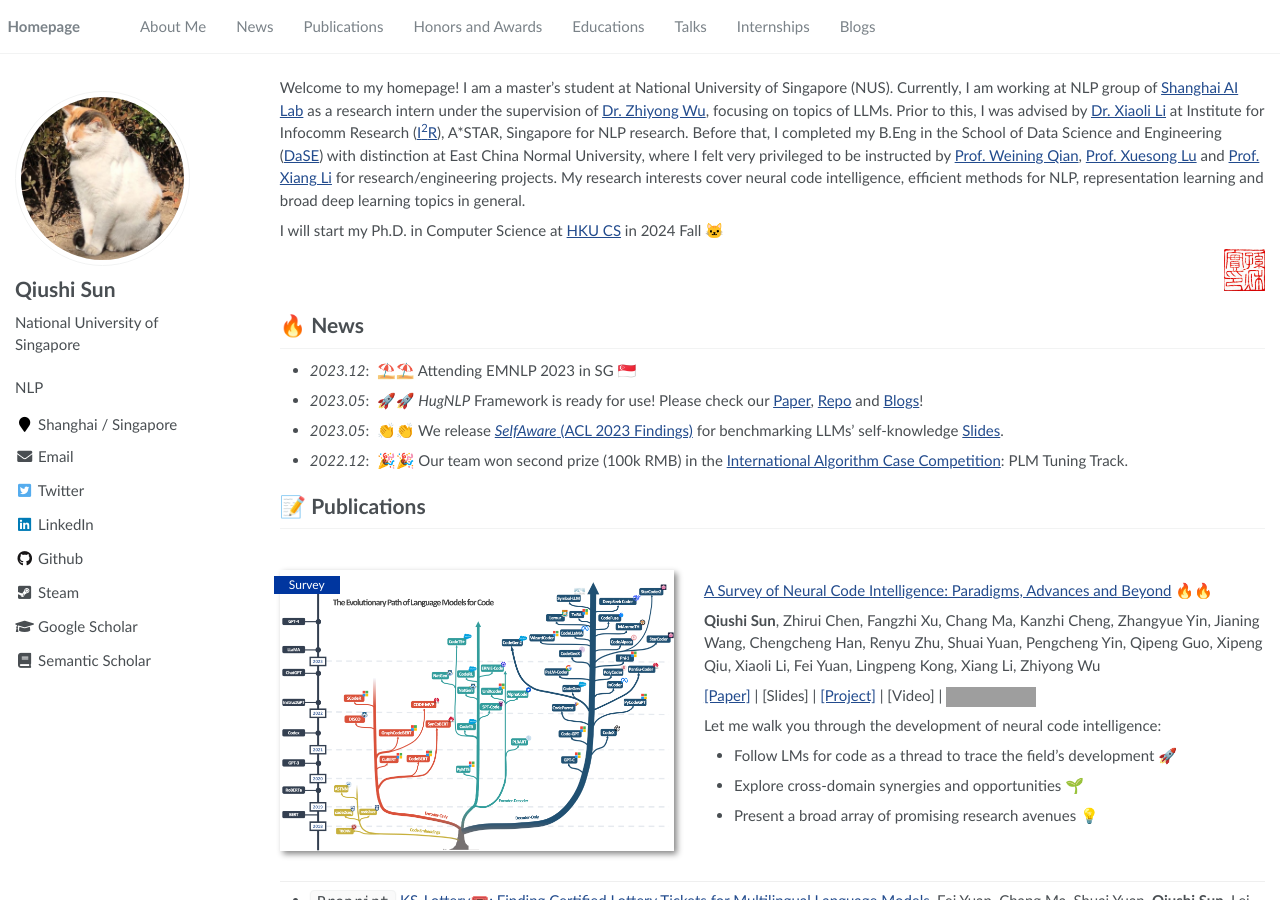
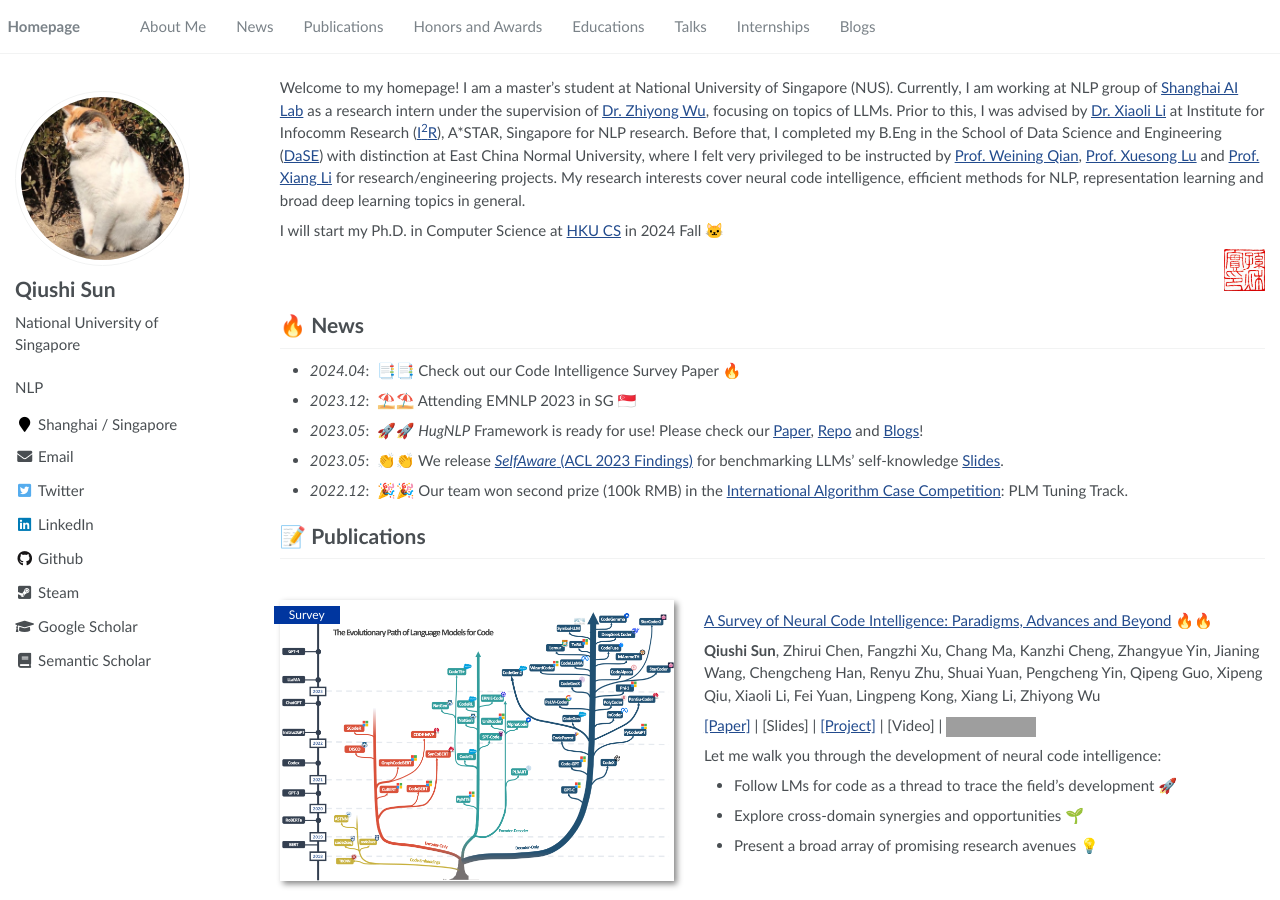
Before and after one commit to lixiang3776/lixiang3776.github.io, a Jekyll site: the page built from _pages/about.md, in a window 1280 px wide and 900 px high. Built offline with Jekyll 4.4.1, drawn with Linux system fonts in a browser that asks for light colours; grey boxes are pictures that could not be loaded.

Commit message:
update: codelm-trees

```diff
--- a/_pages/about.md
+++ b/_pages/about.md
@@ -30,6 +30,7 @@ I will start my Ph.D. in Computer Science at [HKU CS](https://www.cs.hku.hk/) in
 <img src='./images/qiushi-seal.jpg' style='width: 2.75em;'>
 </div>
 # 🔥 News
+- *2024.04*: &nbsp;📑📑 Check out our Code Intelligence Survey Paper 🔥
 - *2023.12*: &nbsp;⛱️⛱️ Attending EMNLP 2023 in SG 🇸🇬
 - *2023.05*: &nbsp;🚀🚀 *HugNLP* Framework is ready for use! Please check our [Paper](https://arxiv.org/abs/2302.14286), [Repo](https://github.com/HugAILab/HugNLP) and [Blogs](https://zhuanlan.zhihu.com/p/628106578)!
 - *2023.05*: &nbsp;👏👏 We release [*SelfAware* (ACL 2023 Findings)](https://arxiv.org/abs/2305.18153) for benchmarking LLMs' self-knowledge [Slides](./files/ACL23_LLMSA-Presentation.pdf).
```
Also changed, not shown: images/codelms-tree.png, 2 other files.
